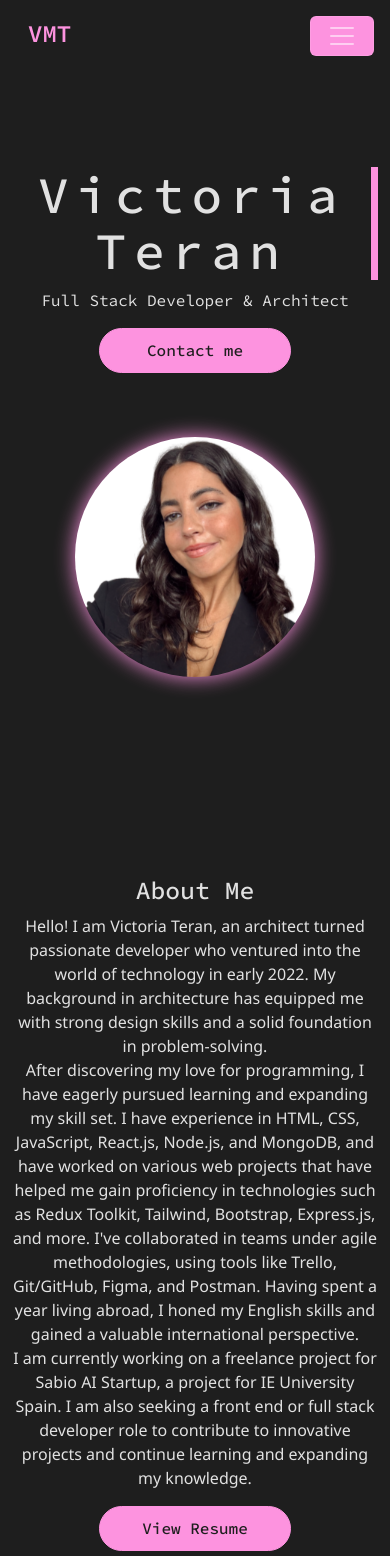
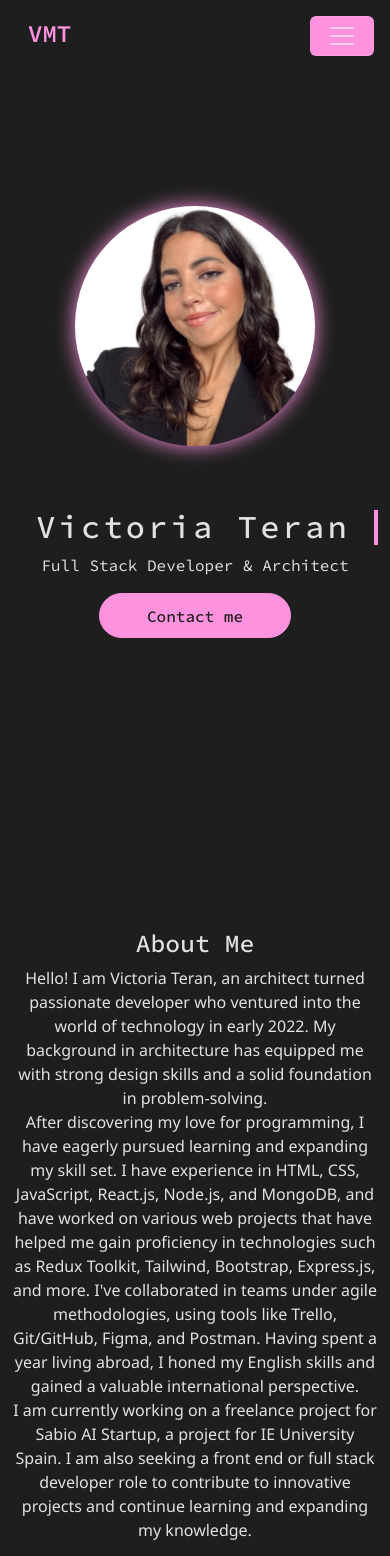
Before and after one commit to vickyteran/Portfolio, a React (Vite) app: page / in a window 390 px wide. Shown: the top 1556 px of the page. Built offline with nearby package versions, Linux system fonts and the light colour scheme.

Commit message:
mvp listo

```diff
--- a/src/Home/Home.jsx
+++ b/src/Home/Home.jsx
@@ -12,14 +12,14 @@ const Home = () => {
 
   return (
     <div className="App">
-      <header className="welcome-section">
-        <Container>
+      <header className="welcome-section" id='home'>
+        <Container className='welcome-section-text'>
           <h1 className='typewriter'>
 
        Victoria Teran
            </h1>
 
-          <p>Full Stack Developer & Architect</p>
+          <p >Full Stack Developer & Architect</p>
           <Button href='#contactMe' className='button' variant='ligth' >Contact me</Button>
         </Container>
         <Container >
--- a/src/Home/HomeStyle.css
+++ b/src/Home/HomeStyle.css
@@ -34,7 +34,7 @@
   .typewriter {
     overflow: hidden;
     border-right: .15em solid var(--color); /* Color del cursor */
-    /* white-space: nowrap; */
+    white-space: nowrap;
     /* margin: 0 auto; */
     letter-spacing: .15em;
     animation:
@@ -68,19 +68,27 @@
 
 
     .App > section {
-      height: 100%;
+      max-height: 100vh;
       max-width: 100vw;
-      margin-top: 2rem;
+      /* margin-top: 4rem; */
 
     }
     .welcome-section {
-      flex-direction: column;
+      flex-direction: column-reverse;
       flex-wrap: wrap;
       max-width: 100vw;
+      gap: 4rem;
     }
 
-    .perfil{
-      margin-top: 4rem;
+
+
+    .typewriter {
+     font-size: xx-large;
+      white-space: nowrap;
+      /* margin: 0 auto; */
+      letter-spacing: .1em;
+      animation:
+        typing 3.5s steps(30, end),
+        blink .75s step-end infinite;
     }
-
   }
--- a/src/components/footer/Footer.jsx
+++ b/src/components/footer/Footer.jsx
@@ -12,15 +12,15 @@ const Footer = () => {
     <div class="footer-logo">
       <h2>Victoria Teran</h2>
     </div>
-    <div class="footer-links">
+    {/* <div class="footer-links">
       <a href="#about">About Me</a>
       <a href="#projects">Projects</a>
       <a href="#contact">Contact</a>
-    </div>
+    </div> */}
     <div class="footer-social">
-      <a href="https://github.com/tu-github" target="_blank">GitHub</a>
-      <a href="https://www.linkedin.com/in/tu-linkedin" target="_blank">LinkedIn</a>
-      <a href="https://twitter.com/tu-twitter" target="_blank">Twitter</a>
+      <a href="https://github.com/vickyteran" target="_blank">GitHub</a>
+      <a href="https://www.linkedin.com/in/victoriamariateran" target="_blank">LinkedIn</a>
+      {/* <a href="https://twitter.com/tu-twitter" target="_blank">Twitter</a> */}
     </div>
   </div>
   <div class="footer-bottom">
--- a/src/components/skills/StyleSkills.css
+++ b/src/components/skills/StyleSkills.css
@@ -77,3 +77,11 @@ font-size: small;
   .star.filled {
     color: gold; /* Color para estrellas llenas */
   }
+
+  @media (max-width:600px) {
+    .icon {
+      width: 8rem;
+      height: 10rem;
+
+    }
+  }
```
